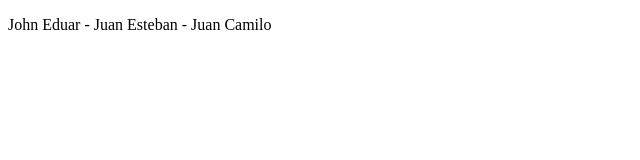
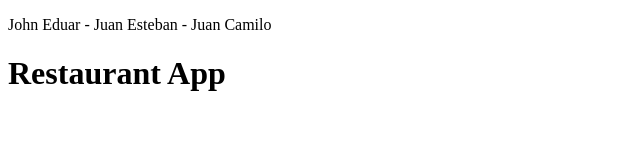
Before and after one commit to JohnEduar/Restaurant-App, a plain HTML site: page index.html in a window 1280 px wide. Shown: the whole page, without its empty margins (0-640 px from the left). Drawn offline with Linux system fonts and the light colour scheme.

Commit message:
Haciendo commit de prueba

```diff
--- a/index.html
+++ b/index.html
@@ -7,5 +7,6 @@
 </head>
 <body>
     <p>John Eduar - Juan Esteban - Juan Camilo</p>
+    <h1>Restaurant App</h1>
 </body>
 </html>
```
